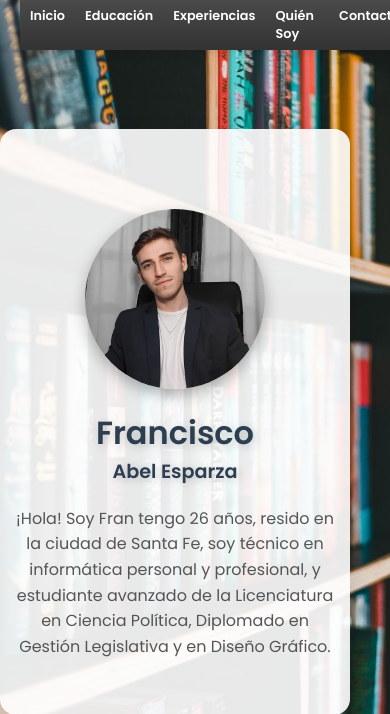
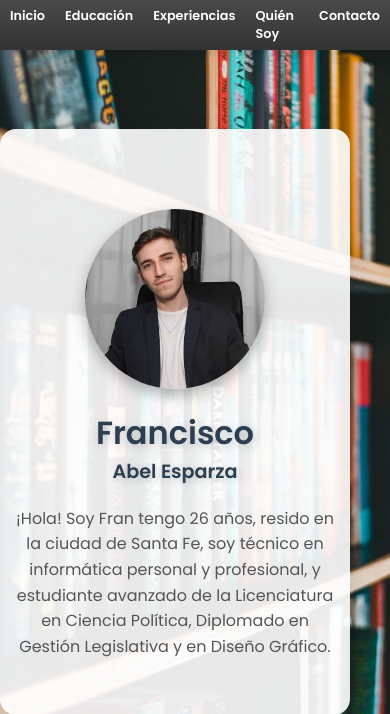
Before and after one commit to fezfranck/CV-WEB-FUNCA, a Flask app: page / in a window 390 px wide. Shown: the top 714 px of the page. Run offline with Flask 3, Linux system fonts and the light colour scheme.

Commit message:
Update index.html

```diff
--- a/templates/index.html
+++ b/templates/index.html
@@ -126,6 +126,7 @@
                 align-items: center;
                 padding: 0;
                 box-shadow: 0 2px 10px rgba(0, 0, 0, 0.1);
+                margin-left: 0; /* Eliminar margen izquierdo */
             }
 
             nav ul {
```
